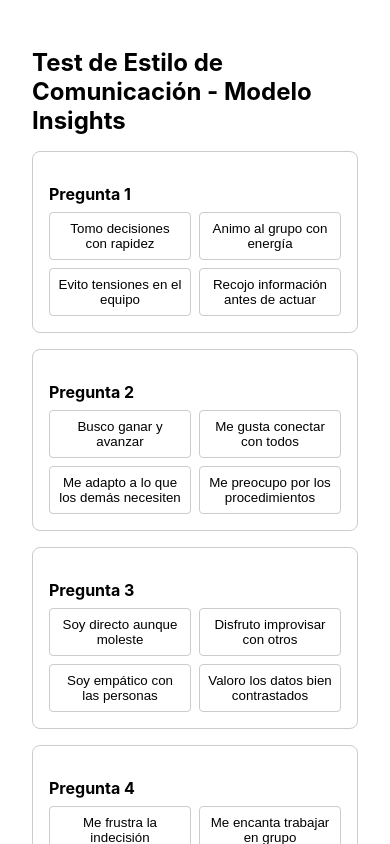
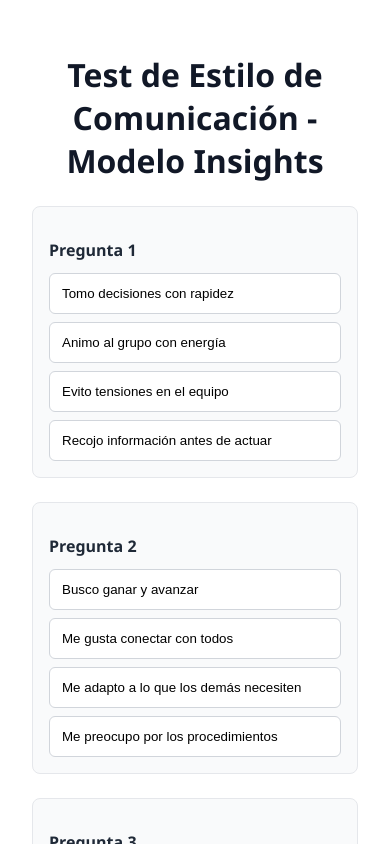
Before and after one commit to Jaco191/insight-test, a React (Create React App) app: page / in a window 390 px wide. Shown: the top 844 px of the page. Built offline with nearby package versions, Linux system fonts and the light colour scheme.

Commit message:
Mejora visual: interfaz más atractiva y responsive

```diff
--- a/src/InsightsTest.js
+++ b/src/InsightsTest.js
@@ -78,24 +78,27 @@
   };
 
   return (
-    <div style={{ padding: '2rem', maxWidth: '800px', margin: '0 auto' }}>
-      <h1 style={{ fontSize: '24px', fontWeight: 'bold', marginBottom: '1rem' }}>
+    <div style={{ padding: '2rem', maxWidth: '800px', margin: '0 auto', fontFamily: 'Segoe UI, sans-serif', color: '#1f2937' }}>
+      <h1 style={{ fontSize: '2rem', fontWeight: '700', marginBottom: '1.5rem', textAlign: 'center', color: '#111827' }}>
         Test de Estilo de Comunicación - Modelo Insights
       </h1>
       {questions.map((q, i) => (
-        <div key={q.id} style={{ border: '1px solid #ccc', borderRadius: '8px', padding: '1rem', marginBottom: '1rem' }}>
-          <p style={{ fontWeight: 'bold', marginBottom: '0.5rem' }}>Pregunta {i + 1}</p>
-          <div style={{ display: 'grid', gridTemplateColumns: '1fr 1fr', gap: '0.5rem' }}>
+        <div key={q.id} style={{ border: '1px solid #e5e7eb', borderRadius: '8px', padding: '1rem', marginBottom: '1.5rem', backgroundColor: '#f9fafb' }}>
+          <p style={{ fontWeight: '600', marginBottom: '0.75rem' }}>Pregunta {i + 1}</p>
+          <div style={{ display: 'flex', flexDirection: 'column', gap: '0.5rem' }}>
             {q.options.map((opt, j) => (
               <button
                 key={j}
                 onClick={() => handleAnswer(i, opt.color)}
                 style={{
-                  padding: '0.5rem',
-                  borderRadius: '4px',
-                  border: answers[i] === opt.color ? '2px solid black' : '1px solid #ccc',
-                  backgroundColor: answers[i] === opt.color ? '#e2e8f0' : 'white',
-                  cursor: 'pointer'
+                  padding: '0.75rem',
+                  borderRadius: '6px',
+                  border: answers[i] === opt.color ? '2px solid #2563eb' : '1px solid #d1d5db',
+                  backgroundColor: answers[i] === opt.color ? '#dbeafe' : 'white',
+                  cursor: 'pointer',
+                  width: '100%',
+                  fontWeight: '500',
+                  textAlign: 'left'
                 }}
               >
                 {opt.text}
@@ -104,7 +107,7 @@
           </div>
         </div>
       ))}
-      <div style={{ marginTop: '2rem' }}>
+      <div style={{ marginTop: '2rem', textAlign: 'center' }}>
         <button
           onClick={calculateResult}
           disabled={answers.includes(null)}
@@ -114,7 +117,9 @@
             color: 'white',
             border: 'none',
             borderRadius: '6px',
-            cursor: answers.includes(null) ? 'not-allowed' : 'pointer'
+            cursor: answers.includes(null) ? 'not-allowed' : 'pointer',
+            fontSize: '1rem',
+            fontWeight: '600'
           }}
         >
           Ver resultado
@@ -122,17 +127,18 @@
       </div>
 
       {result && (
-        <div style={{ marginTop: '2rem', padding: '1rem', border: '1px solid #ccc', borderRadius: '8px' }}>
-          <h2 style={{ fontSize: '20px', fontWeight: 'bold', marginBottom: '0.5rem' }}>Resultado</h2>
+        <div style={{ marginTop: '2.5rem', padding: '1.5rem', border: '1px solid #d1d5db', borderRadius: '10px', backgroundColor: '#ffffff' }}>
+          <h2 style={{ fontSize: '1.25rem', fontWeight: '700', marginBottom: '0.5rem', color: '#111827' }}>Resultado</h2>
           <p style={{ marginBottom: '1rem' }}>
             Tu color predominante es: <strong>{result.dominantColor}</strong>
           </p>
-          <p style={{ fontStyle: 'italic', marginBottom: '1rem' }}>{colorDescriptions[result.dominantColor]}</p>
-          <ul>
+          <p style={{ fontStyle: 'italic', marginBottom: '1rem', color: '#374151' }}>{colorDescriptions[result.dominantColor]}</p>
+          <ul style={{ marginBottom: '1rem' }}>
             {Object.entries(result.counts).map(([color, count]) => (
               <li key={color}>{color}: {count} respuestas</li>
             ))}
           </ul>
+          <div style={{ textAlign: 'center' }}>
             <button
               onClick={downloadPDF}
               style={{
@@ -141,13 +147,15 @@
                 backgroundColor: '#10b981',
                 color: 'white',
                 border: 'none',
-              borderRadius: '4px',
-              cursor: 'pointer'
+                borderRadius: '6px',
+                cursor: 'pointer',
+                fontWeight: '600'
               }}
             >
               Descargar PDF
             </button>
           </div>
+        </div>
       )}
     </div>
   );
```
Lines whose indentation alone changed are shown as unchanged.
